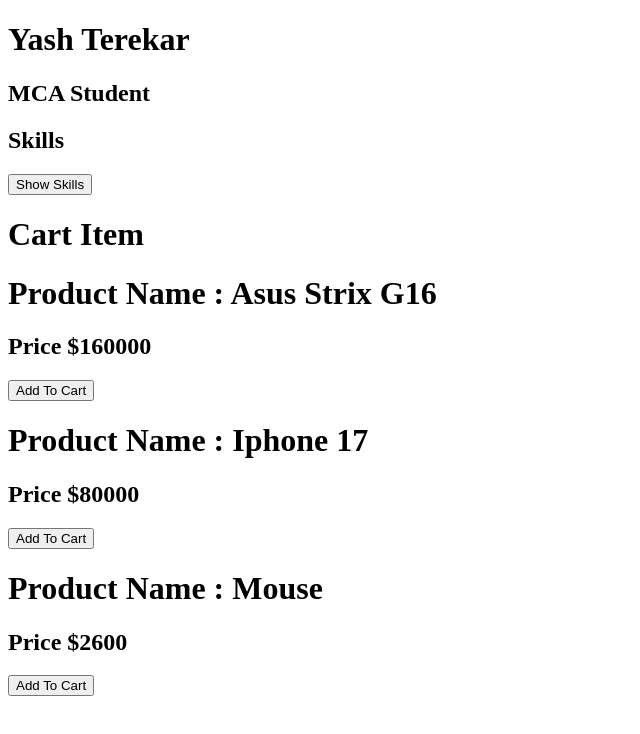
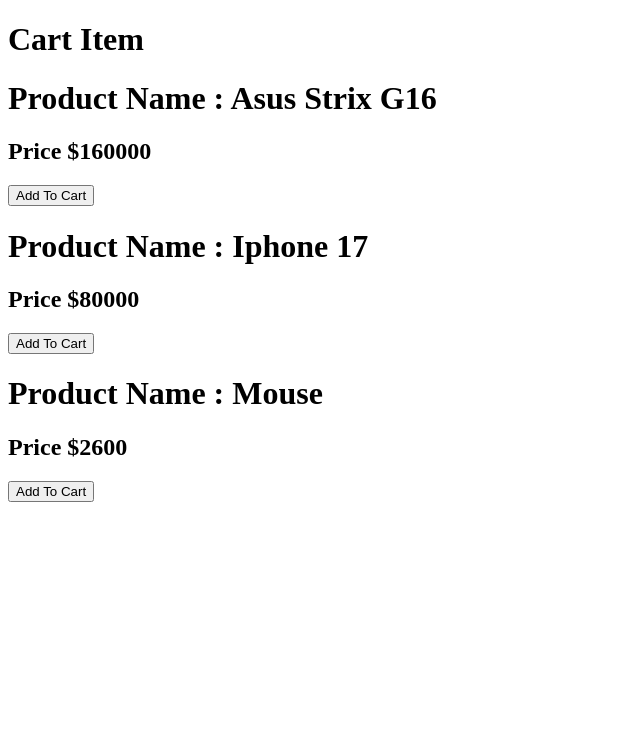
Before and after one commit to Yash-Terekar/Master-React-Js, a React (Vite) app: page / in a window 1280 px wide. Shown: the top 734 px of the page, without its empty margins (0-640 px from the left). Built offline with nearby package versions, Linux system fonts and the light colour scheme.

Commit message:
App Updated

```diff
--- a/src/App.jsx
+++ b/src/App.jsx
@@ -19,7 +19,7 @@
       <Skills />
       <Counter /> */}
       {/* <CounterApp /> */}
-      <ProfileToggle />
+      {/* <ProfileToggle /> */}
       <Shop />
     </div>
   );
```
